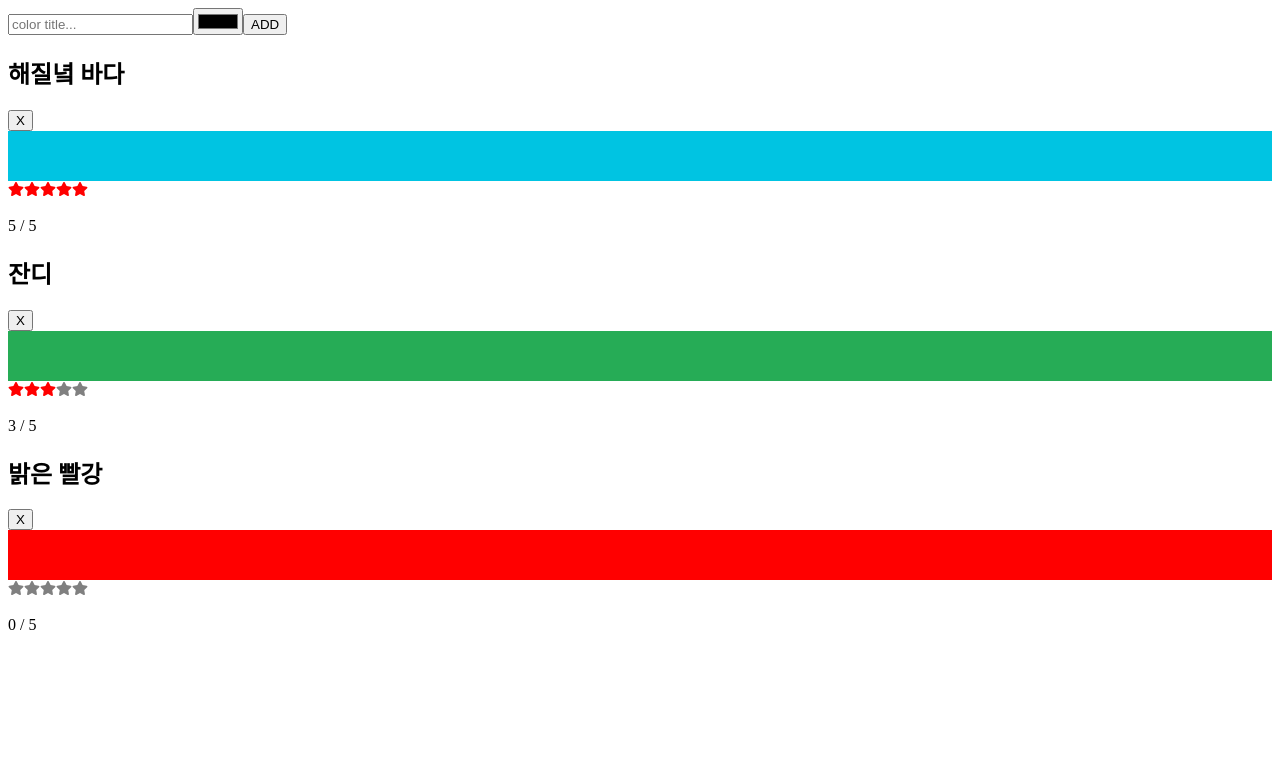
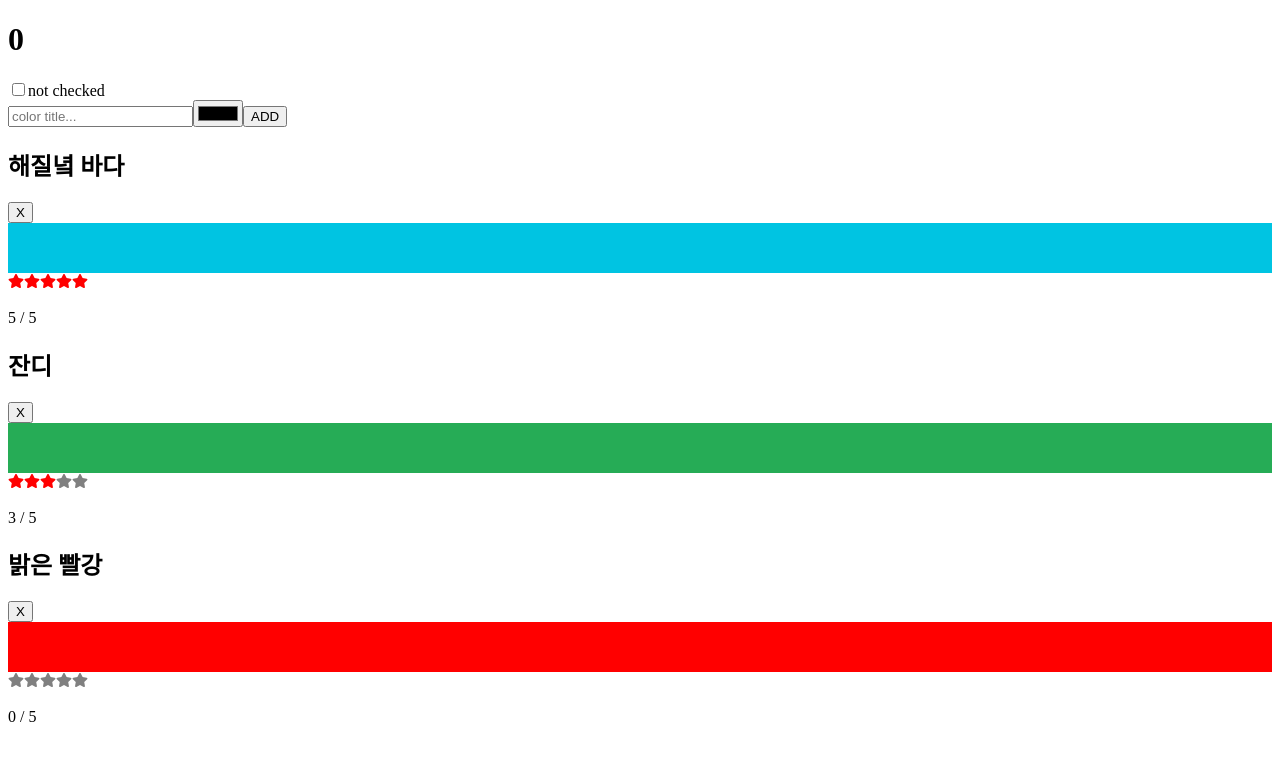
Before and after one commit to dbstjrwnekd/learning_react, a React (Create React App) app in the folder star_rating/: page / in a window 1280 px wide. Shown: the top 760 px of the page. Built offline with nearby package versions, Linux system fonts and the light colour scheme.

Commit message:
React hooks

```diff
--- a/star_rating/src/App.js
+++ b/star_rating/src/App.js
@@ -1,10 +1,14 @@
 import React from "react";
 import ColorList from "./components/ColorList.js";
 import AddColorForm from "./components/AddColorForm";
+import CheckBox from "./components/Checkbox";
+import Numbers from "./components/Numbers.js";
 
 function App() {
   return (
     <>
+      <Numbers />
+      <CheckBox />
       <AddColorForm />
       <ColorList />
       </>
--- /dev/null
+++ b/star_rating/src/components/Checkbox.js
@@ -0,0 +1,16 @@
+import React, { useReducer } from "react";
+
+export default function CheckBox(){
+    const [checked, toggle] = useReducer(checked => !checked, false);
+
+    return (
+        <>
+            <input
+                type="checkbox"
+                value={checked}
+                onChange={toggle}
+            />
+            {checked ? "checked" : "not checked"}
+        </>
+    )
+}
--- /dev/null
+++ b/star_rating/src/components/Numbers.js
@@ -0,0 +1,11 @@
+import React, { useReducer } from 'react';
+
+function Numbers() {
+    const [number, setNumber] = useReducer(
+        (number, newNumber) => number+newNumber,
+        0
+    )
+    return <h1 onClick={() => setNumber(30)}>{number}</h1>
+}
+
+export default Numbers;
```
